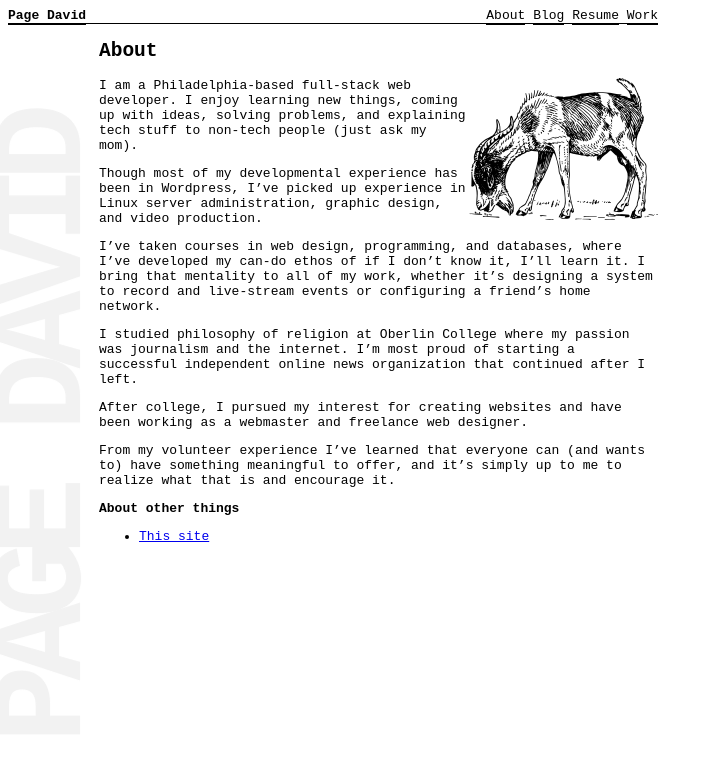
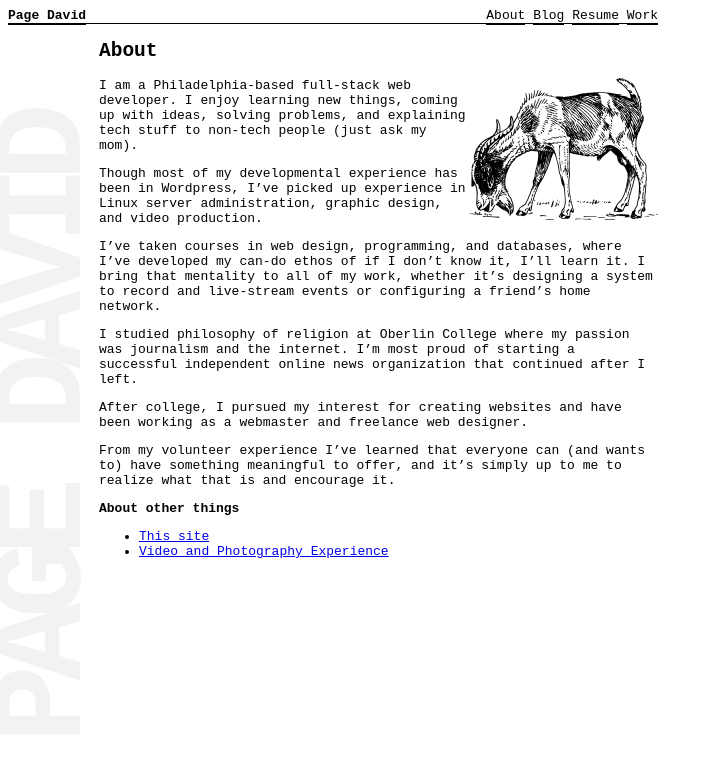
Before and after one commit to pagedavid/pagedavid.github.io, a Jekyll site: the page built from about.md, in a window 1280 px wide. Shown: the top 773 px of the page, without its empty margins (0-721 px from the left). Built offline with Jekyll 4.4.1, drawn with Linux system fonts in a browser that asks for light colours.

Commit message:
link to vid/photo blog

```diff
--- a/about.md
+++ b/about.md
@@ -18,3 +18,4 @@ From my volunteer experience I've learned that everyone can (and wants to) have
 
 **About other things**
 - [This site]({{ site.baseurl }}{% post_url 2017-09-21-making-pagedavid-com %})
+- [Video and Photography Experience]({{ site.baseurl }}{% post_url 2017-09-22-video-and-photography-experience %})
```
